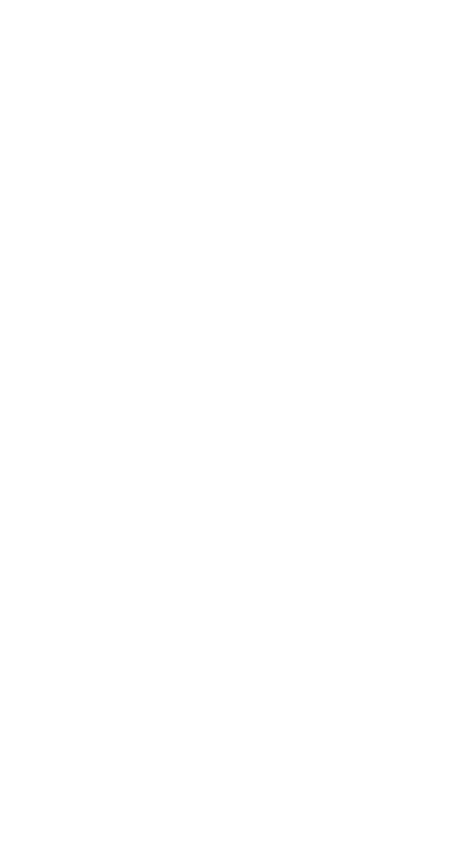
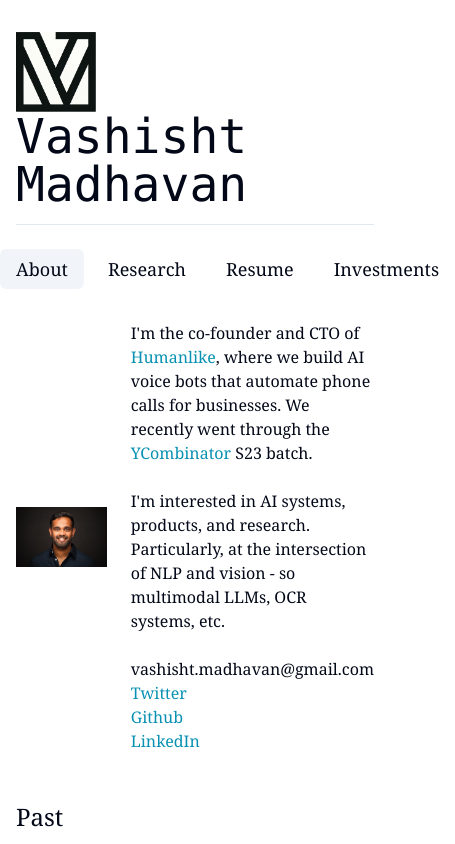
Before and after one commit to VashishtMadhavan/personal-site, a Next.js app: page / in a window 390 px wide. Shown: the top 844 px of the page, 455 px wide, since content can reach past the window. Built offline with nearby package versions, Linux system fonts and the light colour scheme.

Commit message:
fixing layout for mobile

```diff
--- a/app/layout.tsx
+++ b/app/layout.tsx
@@ -47,7 +47,7 @@
         <Head>
           <link rel="icon" href="/logo.webp" />
         </Head>
-        <div className="hidden space-y-6 p-10 pb-16 md:block">
+        <div className="space-y-6 p-4 sm:p-6 md:p-10 pb-16">
           <section>
             <Header />
           </section>
```
